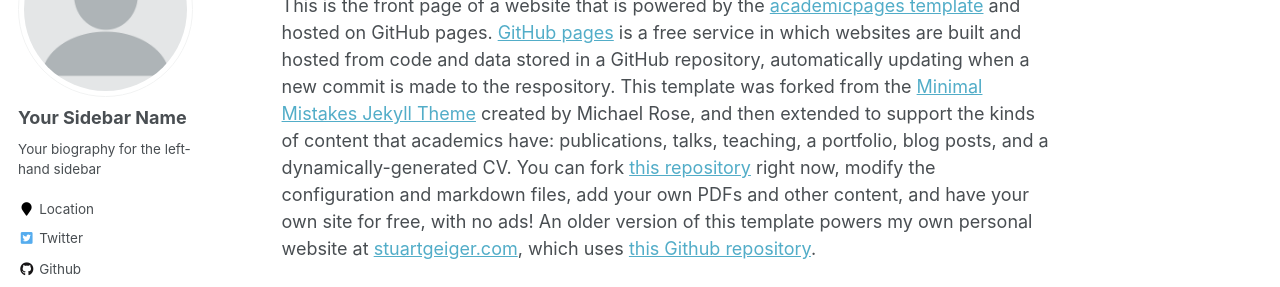
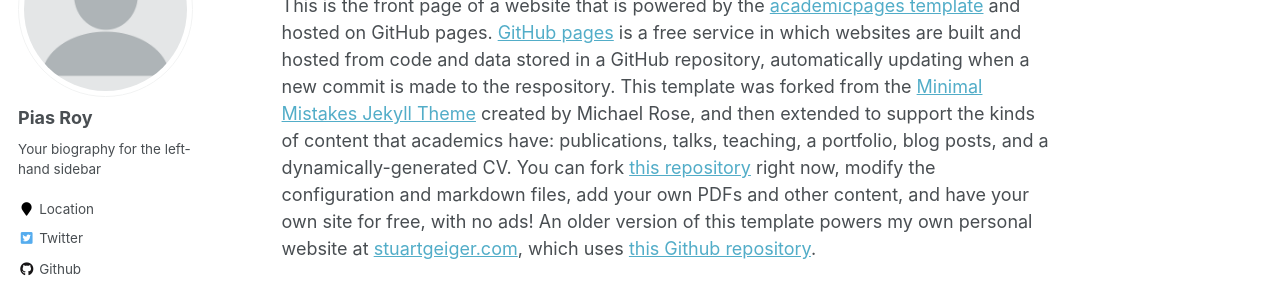
Before and after one commit to pias-roy/pias-roy.github.io, a Jekyll site: the page built from _pages/about.md, in a window 1280 px wide. Shown: the part 196-483 px from the top of the page. Built offline with Jekyll 4.4.1, drawn with Linux system fonts in a browser that asks for light colours; some web fonts are replaced.

Commit message:
Update _config.yml

```diff
--- a/_config.yml
+++ b/_config.yml
@@ -11,7 +11,7 @@ title                    : "Pias Roy"
 title_separator          : "-"
 name                     : &name "Pias Roy"
 description              : &description "personal description"
-url                      : https://academicpages.github.io # the base hostname & protocol for your site e.g. "https://mmistakes.github.io"
+url                      : https://pias-roy.github.io # the base hostname & protocol for your site e.g. "https://mmistakes.github.io"
 baseurl                  : "" # the subpath of your site, e.g. "/blog"
 repository               : "academicpages/academicpages.github.io"
 teaser                   :  # filename of teaser fallback teaser image placed in /images/, .e.g. "500x300.png"
@@ -80,7 +80,7 @@ analytics:
 
 # Site Author
 author:
-  name             : "Your Sidebar Name"
+  name             : "Pias Roy"
   avatar           : "profile.png"
   bio              : "Your biography for the left-hand sidebar"
   location         : "Location"
```
